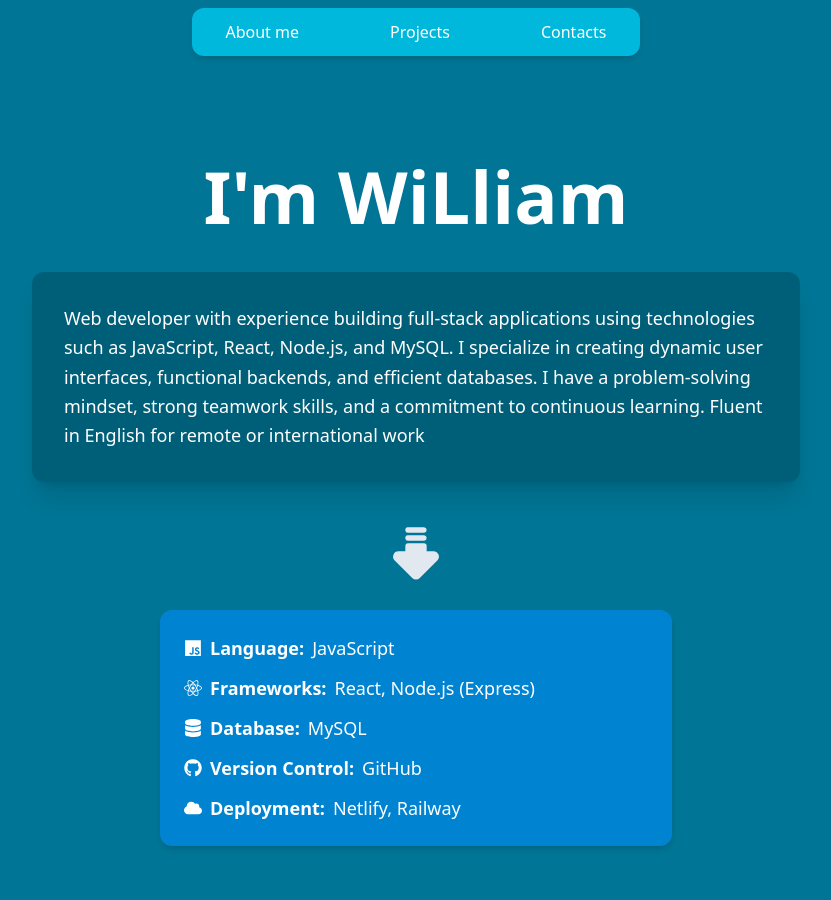
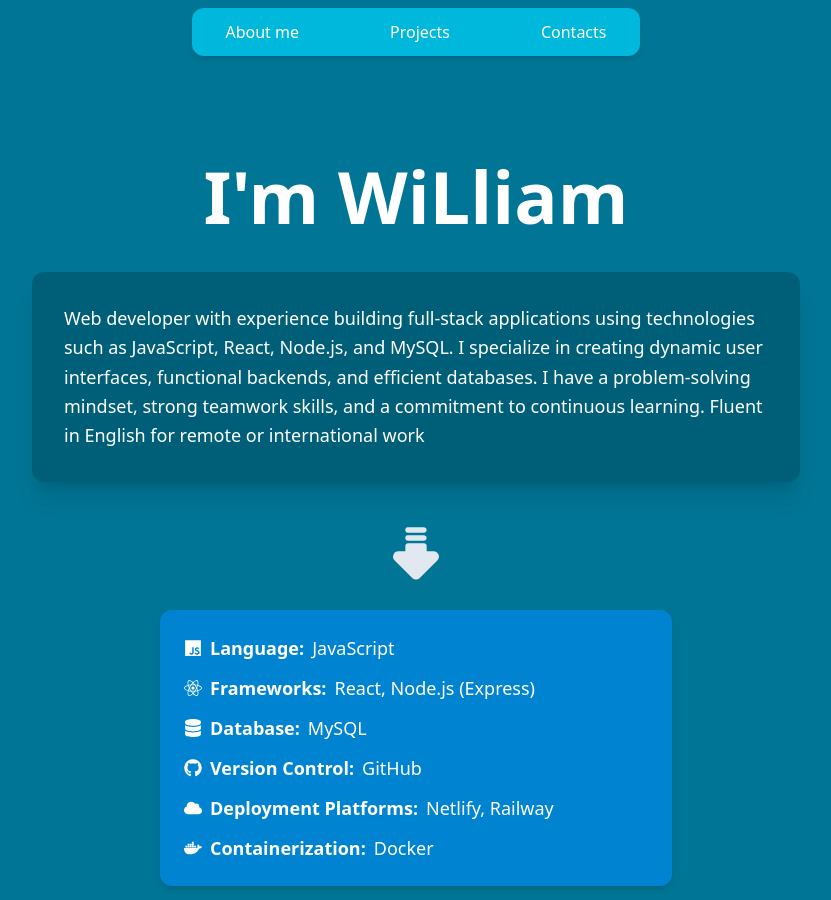
Before and after one commit to William021703/portafolio, a React (Vite) app: page / in a window 1280 px wide. Shown: the top 900 px of the page, without its empty margins (224-1055 px from the left). Built offline with nearby package versions, Linux system fonts and the light colour scheme.

Commit message:
agregando docker

```diff
--- a/src/App.jsx
+++ b/src/App.jsx
@@ -1,5 +1,7 @@
 import { useEffect, useState } from "react";
 import { TbArrowBigDownLinesFilled } from "react-icons/tb";
+;
+
 import "./index.css";
 import {
   FaJs,
@@ -8,6 +10,7 @@ import {
   FaDatabase,
   FaGithub,
   FaCloud,
+  FaDocker,
 } from "react-icons/fa";
 
 function App() {
@@ -110,9 +113,13 @@ function App() {
     <FaGithub /> <strong>Version Control:</strong> GitHub
   </p>
   <p className="flex items-center gap-2">
-          <FaCloud /> <strong>Deployment:</strong> Netlify, Railway
+    <FaCloud /> <strong>Deployment Platforms:</strong> Netlify, Railway
+  </p>
+  <p className="flex items-center gap-2">
+    <FaDocker /> <strong>Containerization:</strong> Docker
   </p>
 </div>
+
 
       <div
         id="Proyects"
```
Lines whose indentation alone changed are shown as unchanged.
